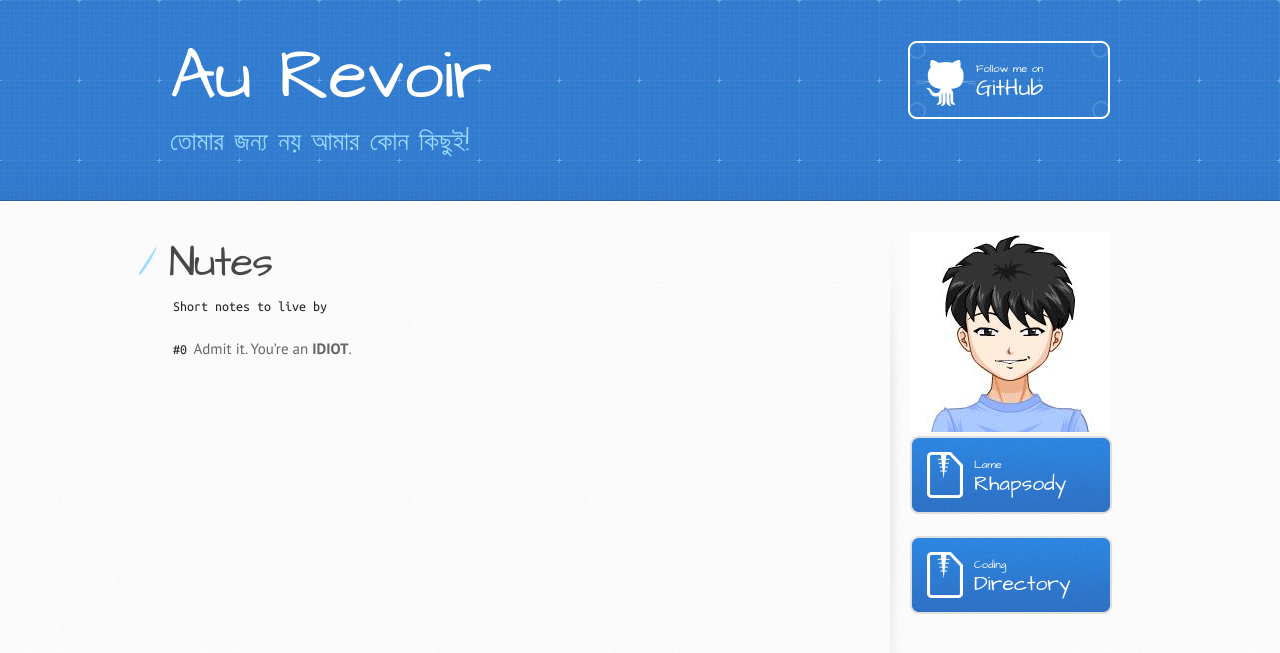
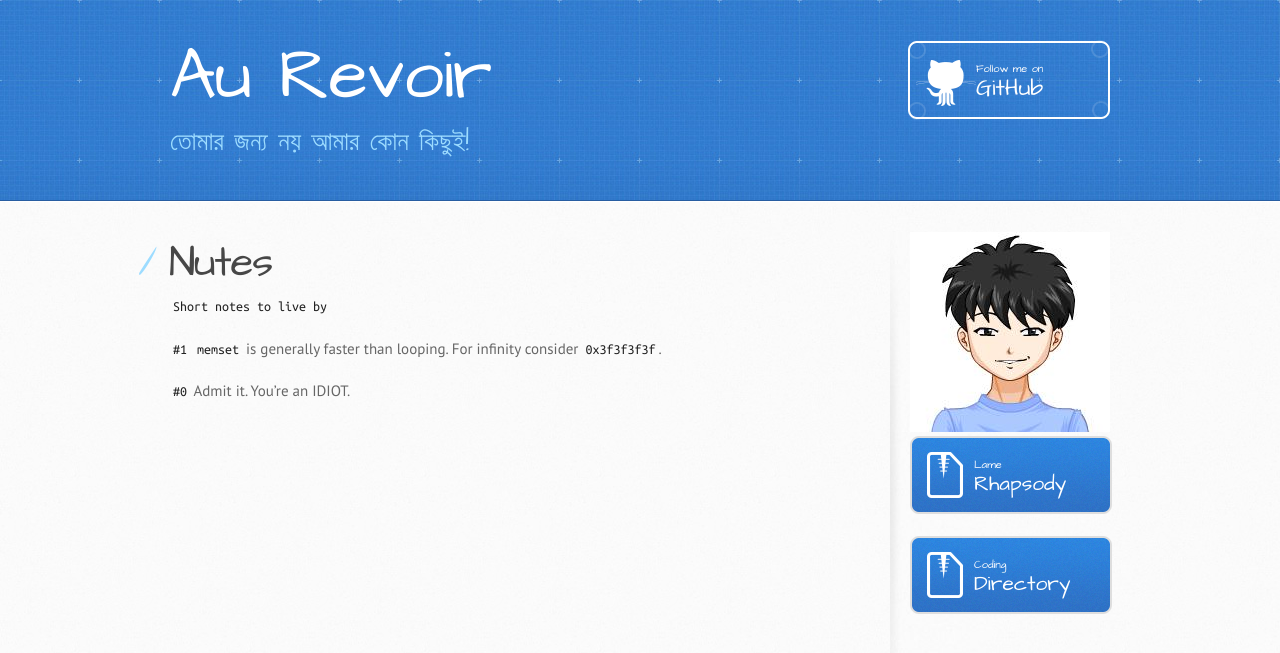
Before and after one commit to rebornplusplus/rebornplusplus.github.io, a Jekyll site: the page built from lame/nutes.md, in a window 1280 px wide. Shown: the top 653 px of the page. Built offline with Jekyll 4.4.1, drawn with Linux system fonts in a browser that asks for light colours; some web fonts are replaced; our own code applies the rules of GitHub Pages for plain Markdown files.

Commit message:
Update nutes.md

```diff
--- a/lame/nutes.md
+++ b/lame/nutes.md
@@ -5,4 +5,7 @@ layout: default
 # Nutes
 `Short notes to live by`
 
-`#0`  Admit it. You're an **IDIOT**.
+
+`#1` `memset` is generally faster than looping. For infinity consider `0x3f3f3f3f`.
+
+`#0` Admit it. You're an IDIOT.
```
